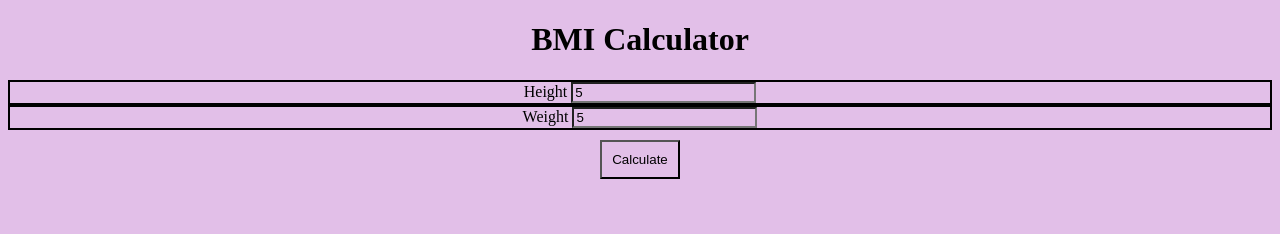
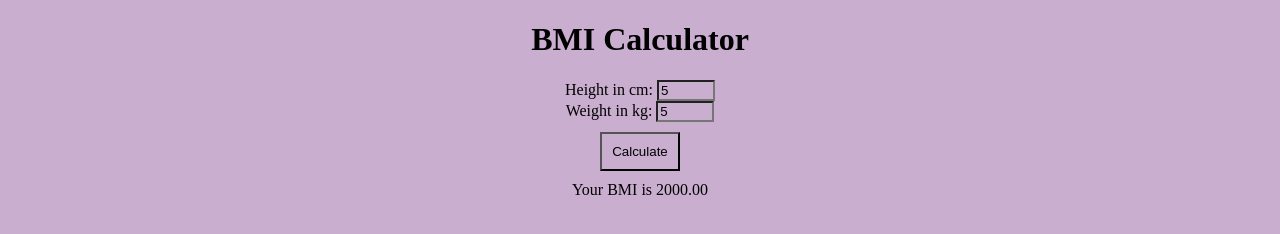
Before and after one commit to udayrajsingh1/Chai_aur_code, a plain HTML site: page 03_Projects/BMI_calculator/index.html in a window 1280 px wide. Both pictures are taken after typing "5", "5" into the empty fields and a click on the button "Calculate". Drawn offline with Linux system fonts and the light colour scheme.

Commit message:
BMI calculator

```diff
--- a/03_Projects/BMI_calculator/index.html
+++ b/03_Projects/BMI_calculator/index.html
@@ -8,17 +8,18 @@
         <h1>BMI Calculator</h1>
         <div class="box">
             <div class="button" id="grey">
-                <label for="height">Height</label>
-<input type="number" id="price" step="any" min="0" placeholder="Enter your height in cm">
-
+                <label for="height">Height in cm:</label>
+                <input type="number" id="height" step="any" min="0" placeholder="Enter your height in cm">
             </div>
             <div class="button" id="white">
-                <label for="height">Weight</label>
-<input type="number" id="price" step="any" min="0" placeholder="Enter your weight in kg">
+                <label for="weight">Weight in kg:</label>
+                <input type="number" id="weight" step="any" min="0" placeholder="Enter your weight in kg">
             </div>
+
+        </div>
         <button class="cal">Calculate</button>
-        </div>
-        <script src="script.js"></script>
+        <div class="result"></div>
+    <script src="script.js"></script>
     </body>
 
 </html>
--- a/03_Projects/BMI_calculator/script.js
+++ b/03_Projects/BMI_calculator/script.js
@@ -0,0 +1,18 @@
+const button = document.querySelector("button")
+
+button.addEventListener('click', function(e){
+    const height = parseInt(document.querySelector('#height').value)
+    const weight = parseInt(document.querySelector('#weight').value)
+    const result = document.querySelector('.result');
+
+    if(height === '' || height <= 0 || isNaN(height)){
+        result.innerText = `Enter a valid height`
+    } else if(weight === '' || weight <= 0 || isNaN(weight)){
+        result.innerHTML = `Enter a valid weight`
+    }else{
+        const bmi = (weight/((height*height)/10000)).toFixed(2)
+        result.innerHTML = `<span> Your BMI is ${bmi}`
+    }
+
+
+})
--- a/03_Projects/BMI_calculator/style.css
+++ b/03_Projects/BMI_calculator/style.css
@@ -1,5 +1,5 @@
 *{
-    background-color: rgb(226, 191, 232);
+    background-color: rgb(202, 174, 207);
 }
 h1{
     text-align: center;
@@ -7,10 +7,17 @@ h1{
 
 .button{
     text-align: center;
-    border: 2px solid black;
 }
 .cal{
     display: block;
     margin: 10px auto;
     padding: 10px;
 }
+.result{
+    margin-top: 10px;
+    height: 100px;
+    text-align: center;
+}
+input{
+    width: 50px;
+}
```
